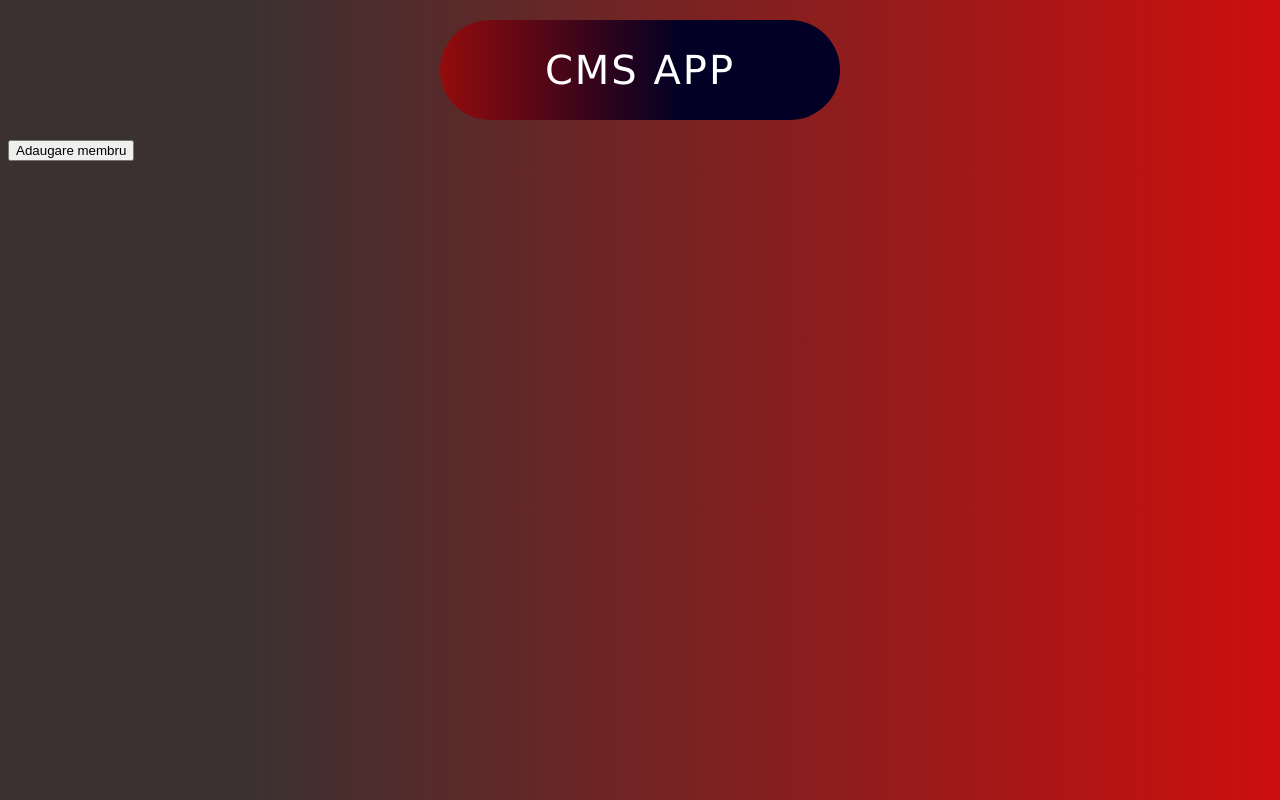
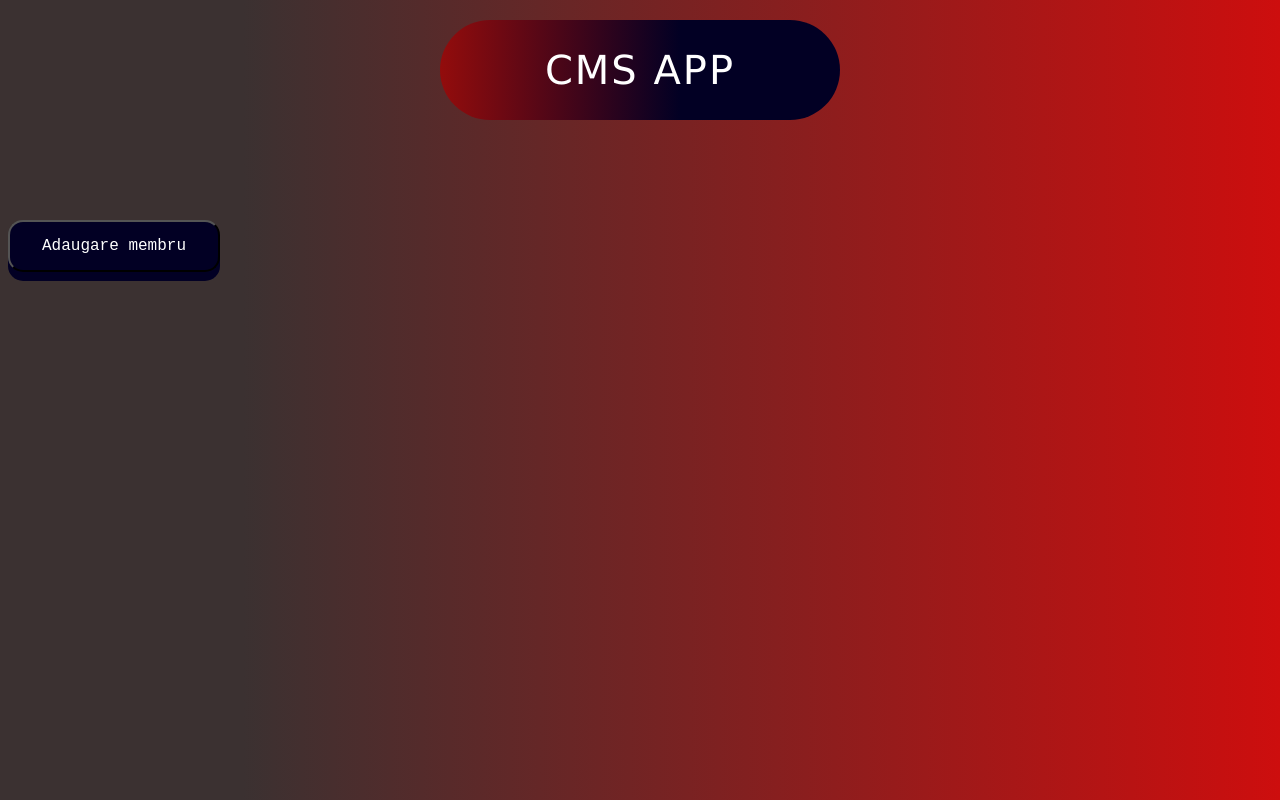
Before and after one commit to leoncampean/CMS_VUE, a Vue app in the folder website-cms/: page / in a window 1280 px wide. Built offline with nearby package versions, Linux system fonts and the light colour scheme.

Commit message:
changing the component name and adding the add button for project

```diff
--- a/website-cms/src/App.vue
+++ b/website-cms/src/App.vue
@@ -2,7 +2,7 @@
 <section>
 <Text></Text>
 <TitleComponent></TitleComponent>
-<adaugare-buton></adaugare-buton>
+<AdaugareButon></AdaugareButon>
 
 
 </section>
@@ -13,7 +13,7 @@
 <script>
 import TitleComponent from './components/TitleComponent.vue'
 import Text from './components/Text.vue'
-import AdaugareButon from './components/AdaugareButon.vue'
+import AdaugareButon from './components/ButoaneSearchBar.vue'
 
 
 export default {
--- a/website-cms/src/components/AdaugareButon.vue
+++ /dev/null
@@ -1,23 +0,0 @@
-<template>
-<button class="btn-a" type="submit">{{Adaugare}}</button>
-
-</template>
-
-<script>
-export default {
-    data() {
-        return {
-            Adaugare: "Adaugare membru",
-
-        };
-    }
-
-};
-</script>
-
-<style>
-.btn-a {
-
-}
-
-</style>
--- /dev/null
+++ b/website-cms/src/components/ButoaneSearchBar.vue
@@ -0,0 +1,85 @@
+<template>
+<section>
+<button class="Adaugare" type="submit"><span>{{Adaugare}}</span></button>
+<div class="hide">{{Hide1Message}}</div>
+</section>
+</template>
+
+<script>
+export default {
+    data() {
+        return {
+            Adaugare: "Adaugare membru",
+            Hide1Message: "Adauga rapid un nou membru in tabelul de mai jos.Urmeaza cu atentie pasii!",
+
+        };
+    }
+
+};
+</script>
+
+<style>
+.Adaugare {
+  margin-top: 20px;
+  font-size: large;
+  background: rgba(2,0,36,1);
+  padding: 15px 32px;
+  text-align: center;
+  text-decoration: none;
+  display: inline-block;
+  font-size: 16px;
+  margin-top: 5rem;
+  cursor: pointer;
+  font-family: monospace;
+  border-radius: 15px;
+  box-shadow: 0 9px rgba(2,0,36,1);
+  outline: none;
+  color: white;
+}
+
+.Adaugare:hover {
+  box-shadow: whitesmoke;
+  background-color: rgba(147,12,12,1);
+}
+
+.Adaugare span {
+  cursor: pointer;
+  display: inline-block;
+  position: relative;
+  transition: 0.5s;
+}
+
+.Adaugare span:after {
+  content: '\00bb';
+  position: absolute;
+  opacity: 0;
+  top: 0;
+  right: -20px;
+  transition: 0.5s;
+}
+
+.Adaugare:hover span {
+  padding-right: 25px;
+}
+
+.Adaugare:hover span:after {
+  opacity: 1;
+  right: 0;
+}
+
+.Adaugare:active {
+  box-shadow: 0 5px rgba(2,0,36,1);
+  transform: translateY(4px);
+}
+
+.hide {
+  display: none;
+  font-size: 15px;
+  cursor: pointer;
+  border-style: double;
+  border-radius: 14px;
+  border-width: 5px;
+  border-color:#001E6C;
+}
+
+</style>
```
